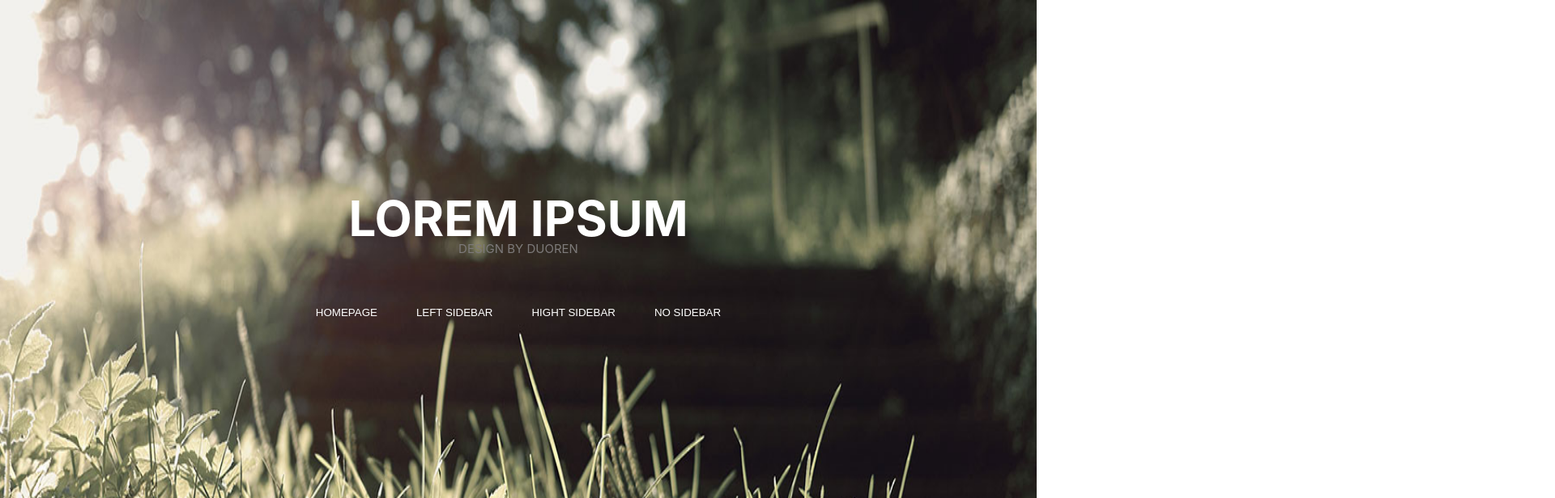
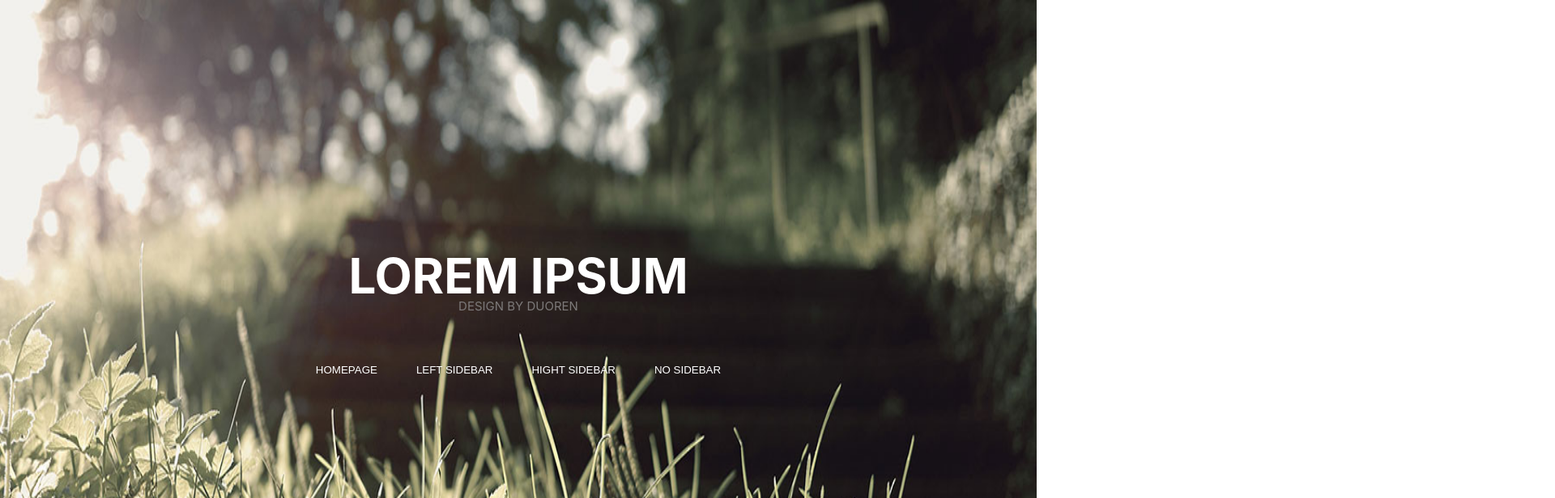
Before and after one commit to OmagnetFirel/my-portfolio, a React (Create React App) app in the folder my-portfolio/: page /blog-selva in a window 1280 px wide. Shown: the top 616 px of the page at 81% size, 1920 px wide, since content can reach past the window. Built offline with nearby package versions, Linux system fonts and the light colour scheme.

Commit message:
fix: arruma banner blog selva

```diff
--- a/my-portfolio/src/routes/blog-selva/banner/Banner.scss
+++ b/my-portfolio/src/routes/blog-selva/banner/Banner.scss
@@ -1,51 +1,70 @@
 .bannerHeader {
+  display: flex;
+
   &__container {
-    text-align: center;
+    width: 100%;
+    height: 100vh;
+    position: relative;
+    width: 100%;
+
     img {
-      position: relative;
+      position: absolute;
       height: 100vh;
-      width: 100vw;
+      width: 100%;
+      z-index: -1;
     }
   }
 
   &__wrapperText {
-    position: absolute;
-    left: -50%;
-    right: -50%;
-    top: 30%;
+    z-index: 1;
+    display: flex;
+    justify-content: center;
+    align-items: center;
+    flex-direction: column;
+    width: 100%;
+    height: 100%;
 
-    h1{
-        font-size:60px;
+  }
+
+  &__wrapperTitle {
+    display: flex;
+    flex-direction: column;
+    justify-content: center;
+
+    h1 {
+      font-size: 60px;
       color: #fff;
       text-transform: uppercase;
-        margin:0;
+      margin: 0;
       line-height: 1;
 
     }
 
-    p{
-        font-size:15px;
+    p {
+      font-size: 15px;
       color: rgb(125, 122, 122);
       text-transform: uppercase;
-        margin:0;
+      text-align: center;
+      margin: 0;
       line-height: 1;
     }
   }
 
-  &__wrapperButton{
+  &__wrapperButton {
     margin-top: 40px;
-    button{
+
+    button {
       color: #fff;
       outline: none;
-        border:0;
-        background-color:transparent;
-        margin:10px;
-        padding:14px;
-        border-radius:20px;
+      border: 0;
+      background-color: transparent;
+      margin: 10px;
+      padding: 14px;
+      border-radius: 20px;
       text-transform: uppercase;
       cursor: pointer;
 
-        &:hover{
+      &:hover {
         border: 1px solid #fff;
       }
     }
```
Lines whose indentation alone changed are shown as unchanged.
